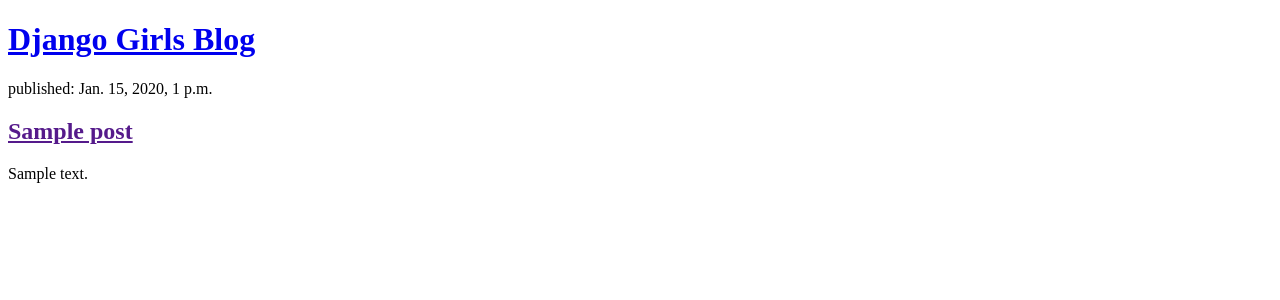
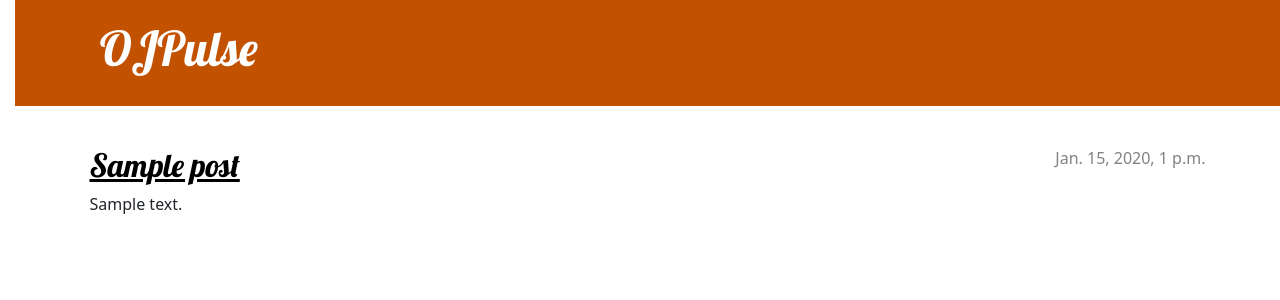
Before and after one commit to JPOkello/my-first-blog, a Django app: page / in a window 1280 px wide. Shown: the top 300 px of the page. Run offline with Django 4.2, Linux system fonts and the light colour scheme; tables that the repository leaves empty hold one stand-in row (values such as "Sample post").

Commit message:
Added view and template for detailed blog post as well as CSS for the site.

```diff
--- /dev/null
+++ b/blog/static/css/blog.css
@@ -0,0 +1,71 @@
+
+body {
+    padding-left: 15px;
+}
+
+h1 a, h2 a {
+color: #C25100;
+    font-family: 'Lobster';
+}
+
+.page-header {
+    background-color: #C25100;
+    margin-top: 0;
+    margin-bottom: 40px;
+    padding: 20px 20px 20px 40px;
+}
+.page-header h1,
+.page-header h1 a,
+.page-header h1 a:visited,
+.page-header h1 a:active {
+    color: #ffffff;
+    font-size: 36pt;
+    text-decoration: none;
+}
+h1,
+h2,
+h3,
+h4 {
+    font-family: 'Lobster', cursive;
+}
+.date {
+    color: #828282;
+}
+
+.save {
+    float: right;
+}
+.post-form textarea,
+.post-form input {
+    width: 100%;
+}
+.top-menu,
+.top-menu:hover,
+.top-menu:visited {
+    color: #ffffff;
+    float: right;
+    font-size: 26pt;
+    margin-right: 20px;
+}
+.post {
+    margin-bottom: 70px;
+}
+.post h2 a,
+.post h2 a:visited {
+    color: #000000;
+}
+.post > .date,
+.post > .actions {
+    float: right;
+}
+
+.btn-secondary,
+.btn-secondary:visited {
+    color: #C25100;
+    background: none;
+    border-color: #C25100;
+}
+.btn-secondary:hover {
+    color: #FFFFFF;
+    background-color: #C25100;
+}
--- /dev/null
+++ b/blog/templates/blog/base.html
@@ -0,0 +1,36 @@
+{% load static %}
+<!DOCTYPE html>
+<html>
+<head>
+    <link rel="stylesheet"
+href="https://cdn.jsdelivr.net/npm/bootstrap@5.1.3/dist/css/boo
+tstrap.min.css" integrity="sha384
+1BmE4kWBq78iYhFldvKuhfTAU6auU8tT94WrHftjDbrCEXSU1oBoqyl2QvZ6jIW
+3" crossorigin="anonymous">
+
+    <link rel="stylesheet" href="{% static 'css/blog.css' %}">
+
+    <link rel="stylesheet" href="https://fonts.googleapis.com/css?
+    family=Lobster&subset=latin,latin-ext">
+
+    <title>Okello's blog</title>
+
+</head>
+
+<body>
+    <header class="page-header">
+      <div class="container">
+          <h1><a href="/">OJPulse</a></h1>
+      </div>
+    </header>
+    <main class="container">
+        <div class="row">
+            <div class="col">
+            {% block content %}
+            {% endblock %}
+            </div>
+        </div>
+    </main>
+</body>
+
+</html>
--- a/blog/templates/blog/post_list.html
+++ b/blog/templates/blog/post_list.html
@@ -1,27 +1,16 @@
-<!DOCTYPE html>
-<html>
-<head>
-    <title>Okello's blog</title>
-</head>
-<body>
-    <header>
-        <h1><a href="/">Django Girls Blog</a></h1>
-    </header>
+{% extends 'blog/base.html' %}
+
+
+{% block content %}
 
     {% for post in posts %}
-
-    <article>
-        <time>published: {{ post.published_date }}</time>
-        <h2><a href="">{{ post.title }}</a></h2>
-        <p>{{ post.text|linebreaksbr }}</p>
-
-    </article>
-
+        <article class="post">
+            <time class="date">
+                {{ post.published_date }}
+            </time>
+            <h2><a href="{% url 'post_detail' pk=post.pk %}">{{ post.title }}</a></h2>
+            <p>{{ post.text|linebreaksbr }}</p>
+        </article>
     {% endfor %}
 
-
-
-
-
-</body>
-</html>
+{% endblock %}
--- a/blog/urls.py
+++ b/blog/urls.py
@@ -3,4 +3,5 @@ from . import views
 
 urlpatterns = [
     path('', views.post_list, name='post_list'),
+    path('post/<int:pk>/', views.post_detail, name='post_detail'),
 ]
--- a/blog/views.py
+++ b/blog/views.py
@@ -1,6 +1,7 @@
 from django.shortcuts import render
 from django.utils import timezone
 from .models import Post
+from django.shortcuts import render, get_object_or_404
 
 
 # Create your views here.
@@ -8,3 +9,8 @@ from .models import Post
 def post_list(request):
     posts = Post.objects.filter(published_date__lte=timezone.now()).order_by('published_date')
     return render(request, 'blog/post_list.html', {'posts' : posts})
+
+def post_detail(request, pk):
+    post = get_object_or_404(Post, pk=pk)
+    return render(request, 'blog/post_detail.html', {'post':
+post})
```
Also changed, not shown: blog/templates/blog/post_detail.html (added, +13 -0 lines).
